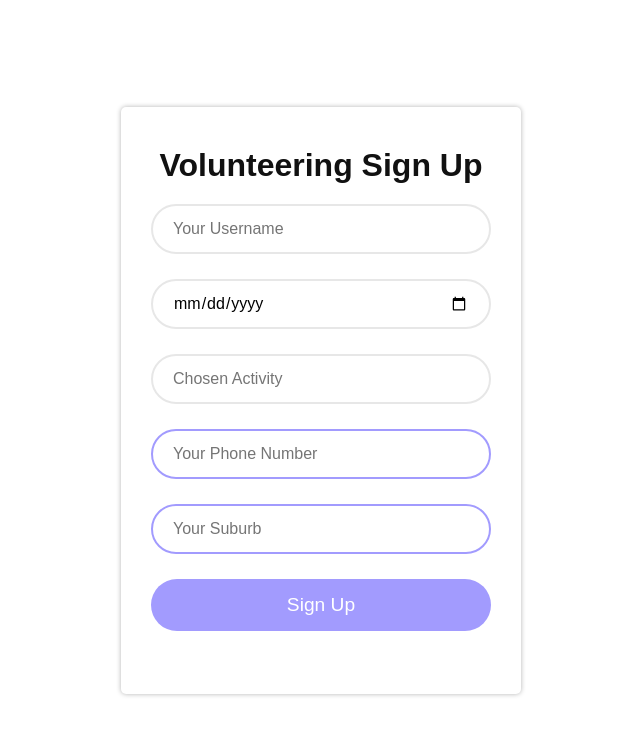
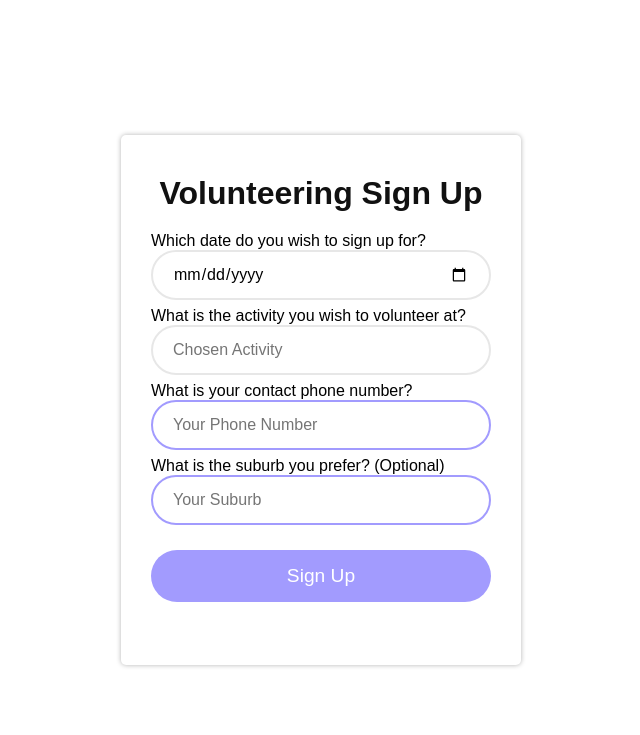
Before and after one commit to Prakhya2003/13DIT, a PHP site: page /Elizabeth_knox_form.php in a window 1280 px wide. Shown: the top 735 px of the page, without its empty margins (319-959 px from the left). Run offline with PHP 8.4, Linux system fonts and the light colour scheme; data that the repository does not hold is empty.

Commit message:
Update Elizabeth_knox_form.php
Working Database and form. Error in database (int instead of varchar) fixed.
Added guidance text.
User_id is automatic sent to database instead of through form.

```diff
--- a/Elizabeth_knox_form.php
+++ b/Elizabeth_knox_form.php
@@ -7,7 +7,7 @@ include 'config.php'; // establish connection with database
 error_reporting(0);
 
 if (isset($_POST['submit'])) {        // If all okay, Add record with filled out data
-	$user_id = $_POST['user_id'];
+	$user_id = $_SESSION['user_id'];
 	$date = $_POST['date'];
 	$activity = $_POST['activity'];
 	$phone = $_POST['phone'];
@@ -48,20 +48,22 @@ if (isset($_POST['submit'])) {        // If all okay, Add record with filled out
 		<form action="" method="POST" class="login-email">
             <p class="login-text" style="font-size: 2rem; font-weight: 800;">Volunteering Sign Up</p>
 			<div class="input-group">
-				<input type="text" placeholder="Your Username" name="user_id" value="<?php echo $user_id; ?>" required>
-			</div>
-			<div class="input-group">
+				<p> Which date do you wish to sign up for?</p>
 				<input type="date" placeholder="Chosen Date" name="date" value="<?php echo $date; ?>" required>
 			</div>
 			<div class="input-group">
+			    <p> What is the activity you wish to volunteer at? </p>
 				<input type="text" placeholder="Chosen Activity" name="activity" value="<?php echo $activity; ?>" required>
 			</div>
 			<div class="input-group">
+			    <p> What is your contact phone number? </p>
 				<input type="number" placeholder="Your Phone Number" name="phone" value="<?php echo $phone; ?>">
 			</div>
 			<div class="input-group">
+			    <p> What is the suburb you prefer? (Optional) </p>
 				<input type="text" placeholder="Your Suburb" name="suburb" value="<?php echo $suburb; ?>">
 			</div>
+			<br>
 			<div class="input-group">
 				<button name="submit" class="btn">Sign Up</button>
 			</div>
```
